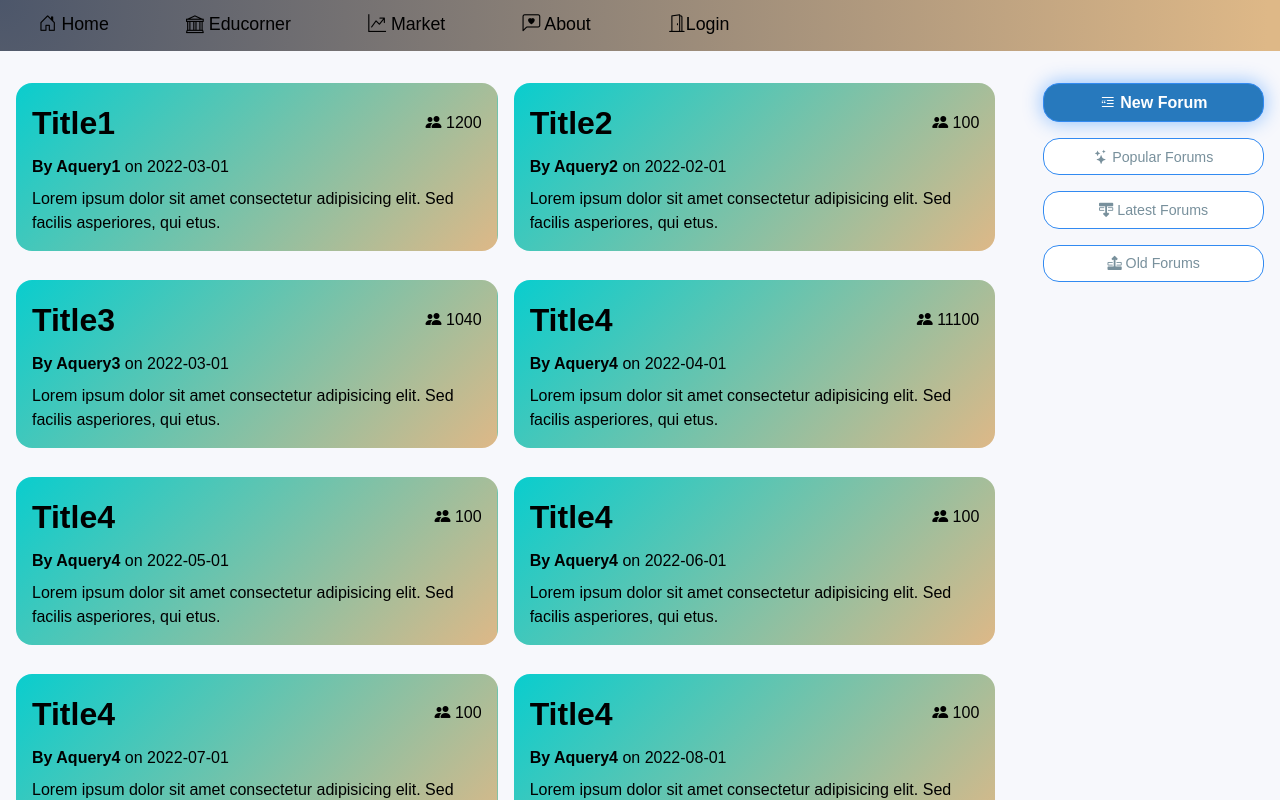
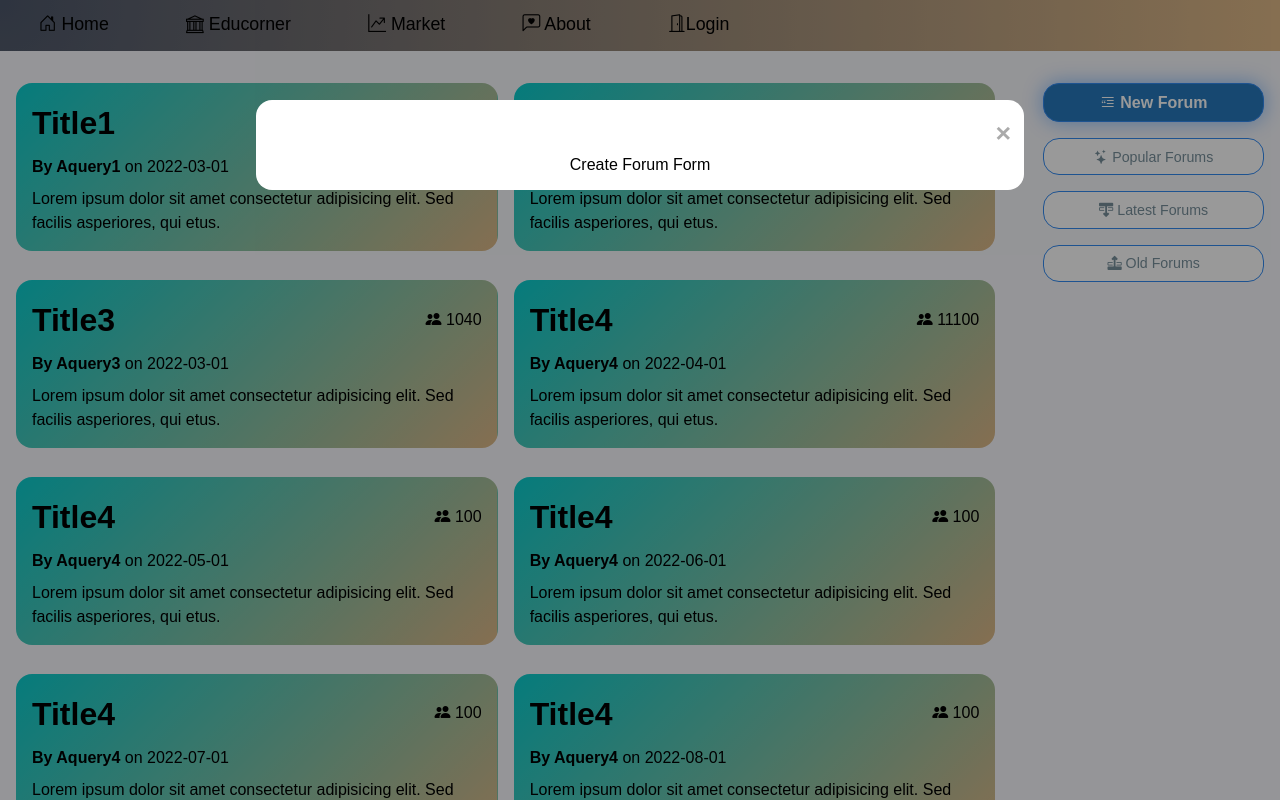
Before and after one commit to Hetarth02/aquery, a Svelte app: page / in a window 1280 px wide. Both pictures are taken after a click on the button "New Forum". Shown: the top 800 px of the page. Built offline with nearby package versions, Linux system fonts and the light colour scheme.

Commit message:
Added custom modal logic Added custom Modal component Changed link for Error page, it now redirects to Home page using router.

```diff
--- a/src/components/ForumView.svelte
+++ b/src/components/ForumView.svelte
@@ -5,6 +5,7 @@
   import Sidebar from "../components/Sidebar.svelte";
   import NewButton from "../components/NewButton.svelte";
   import SortButton from "../components/SortButton.svelte";
+  import Modal, { openModal } from "../components/Modal.svelte";
 </script>
 
 <style>
@@ -74,8 +75,11 @@
     {/each}
   </div>
   <Sidebar>
-    <NewButton>
+    <NewButton func={openModal}>
       <i class="bi bi-blockquote-left"></i> New Thread
     </NewButton>
   </Sidebar>
 </div>
+<Modal>
+  <p>Create Thread Form</p>
+</Modal>
--- /dev/null
+++ b/src/components/Modal.svelte
@@ -0,0 +1,65 @@
+<script context="module">
+  let modal;
+
+  export function openModal() {
+    modal.style.display = "block";
+  }
+</script>
+
+<script>
+  function closeModal(event) {
+    if (event.target == modal) {
+      modal.style.display = "none";
+    }
+  }
+</script>
+
+<style>
+  .modal {
+    top: 0;
+    left: 0;
+    z-index: 1;
+    width: 100%;
+    height: 100%;
+    display: none;
+    overflow: auto;
+    position: fixed;
+    padding-top: 100px;
+    background-color: rgb(0, 0, 0);
+    background-color: rgba(0, 0, 0, 0.4);
+  }
+
+  .modal-cont {
+    width: 60%;
+    display: flex;
+    margin: 0 auto;
+    padding: 0.8rem;
+    align-items: center;
+    border-radius: 1rem;
+    flex-direction: column;
+    background-color: white;
+  }
+
+  .close {
+    font-size: 3ch;
+    color: #aaaaaa;
+    font-weight: bold;
+    align-self: flex-end;
+  }
+
+  .close:hover,
+  .close:focus {
+    color: #000;
+    cursor: pointer;
+    text-decoration: none;
+  }
+</style>
+
+<svelte:window on:click|preventDefault={closeModal}/>
+
+<div class="modal" bind:this={modal}>
+  <div class="modal-cont">
+    <span class="close" on:click|preventDefault={() => modal.style.display = "none"}>&times;</span>
+    <slot></slot>
+  </div>
+</div>
--- a/src/routes/Error.svelte
+++ b/src/routes/Error.svelte
@@ -1,4 +1,5 @@
 <script>
+  import { link } from "svelte-spa-router";
   import Nav from "../components/Nav.svelte";
 </script>
 
@@ -32,5 +33,5 @@
 <Nav />
 <div>
   <p>404</p>
-  <a href="/#">Not found, Back to Home</a>
+  <a href="/" use:link>Not found, Back to Home</a>
 </div>
--- a/src/routes/Home.svelte
+++ b/src/routes/Home.svelte
@@ -5,6 +5,7 @@
   import NewButton from "../components/NewButton.svelte";
   import Container from "../components/Container.svelte";
   import SortButton from "../components/SortButton.svelte";
+  import Modal, { openModal } from "../components/Modal.svelte";
 
   let sdata;
 
@@ -25,7 +26,7 @@
 <div class="cont">
   <Container />
   <Sidebar>
-    <NewButton>
+    <NewButton func={openModal}>
       <i class="bi bi-blockquote-left"></i> New Forum
     </NewButton>
     <SortButton func={() => data.set(sdata.sort((a, b) => b.members - a.members))}>
@@ -39,3 +40,6 @@
     </SortButton>
   </Sidebar>
 </div>
+<Modal>
+  <p>Create Forum Form</p>
+</Modal>
```
